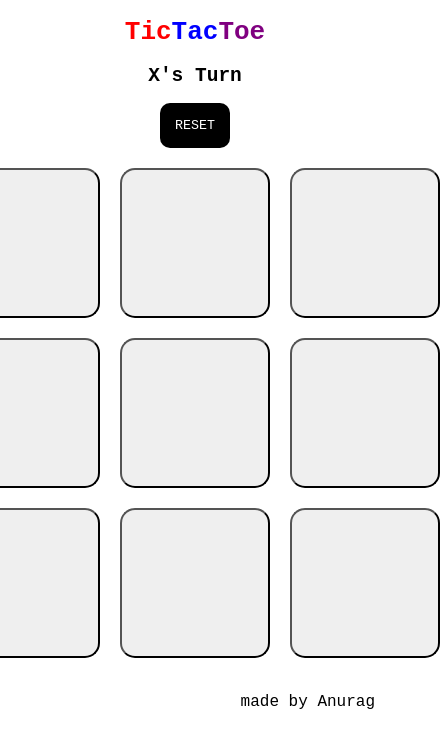
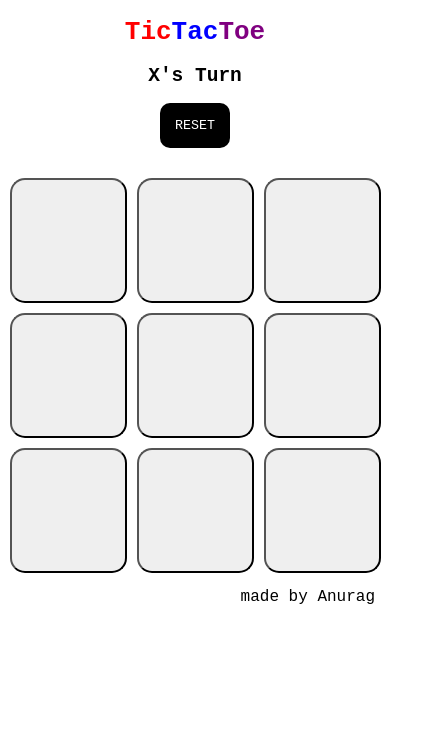
Before and after one commit to dark-0014/dark-0014.github.io, a plain HTML site: page index.html in a window 390 px wide. Shown: the whole page, 440 px wide, since content can reach past the window. Drawn offline with Linux system fonts and the light colour scheme.

Commit message:
Responsive

```diff
--- a/game.css
+++ b/game.css
@@ -12,23 +12,25 @@ h1, h2 {
     justify-content: center;
 }
 .centered {
-    display: flex;
-    justify-content: center;
-    align-items: center;
+    max-width: 500px;
+    margin: auto;
 }
 .container {
-    margin: 20px;
+    margin-top: 30px;
     display: grid;
+    justify-content: center;
     grid-template-columns: auto auto auto;
     grid-template-rows: auto auto auto;
-    height: fit-content;
-    width: fit-content;
-    gap: 20px;
+    height: 100%;
+    width: 100%;
+    gap: 10px;
 }
 .grid-item {
     border-radius: 15px;
-    height: 150px;
-    width: 150px;
+    max-width: 125px;
+    max-height: 125px;
+    height: 30vh;
+    width: 30vw;
     font-size: 50px;
 }
 .grid-item:disabled {
```
